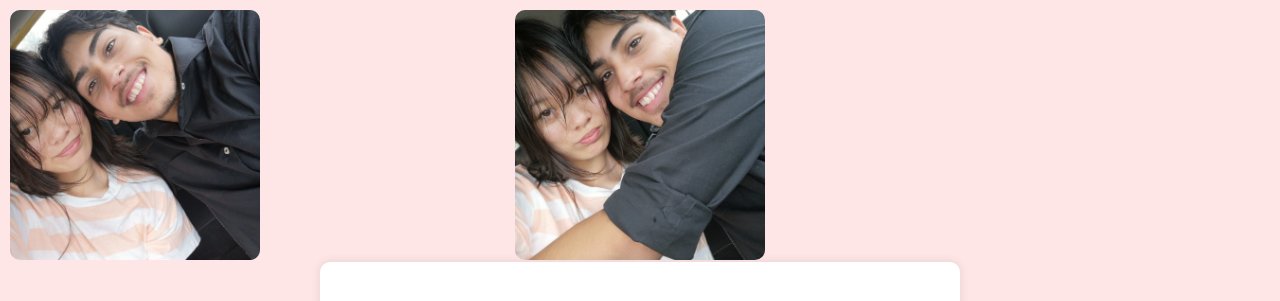
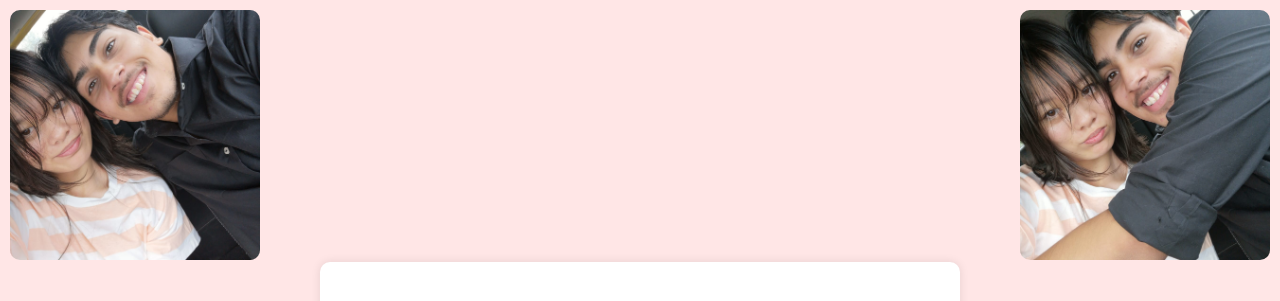
Before and after one commit to Noahero12/noahero12.github.io, a plain HTML site: page index.html in a window 1280 px wide. Shown: the top 301 px of the page. Drawn offline with Linux system fonts and the light colour scheme.

Commit message:
Update index.html

```diff
--- a/index.html
+++ b/index.html
@@ -142,7 +142,7 @@
         }
         .photo-top-right {
             top: 10px;
-            right: px;
+            right: 10px; /* Corrected the missing value */
         }
         .photo-bottom-left {
             bottom: 10px;
```
